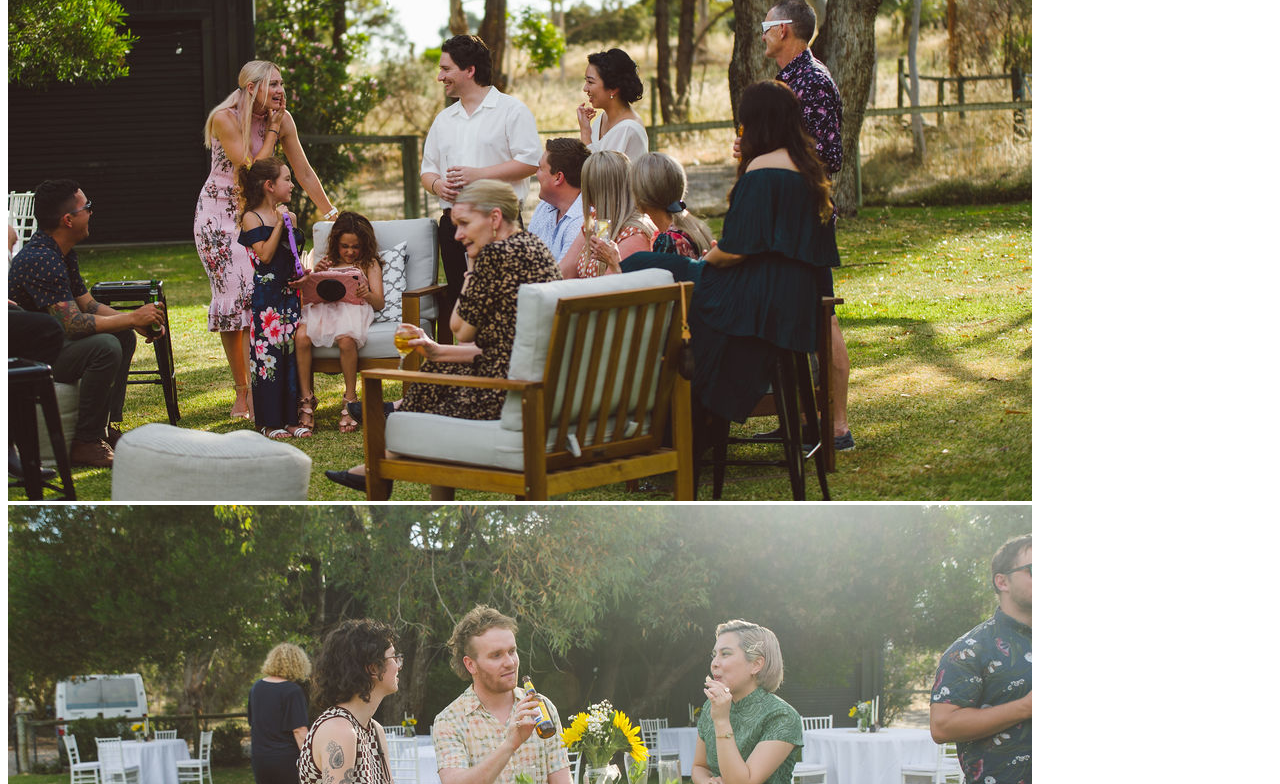
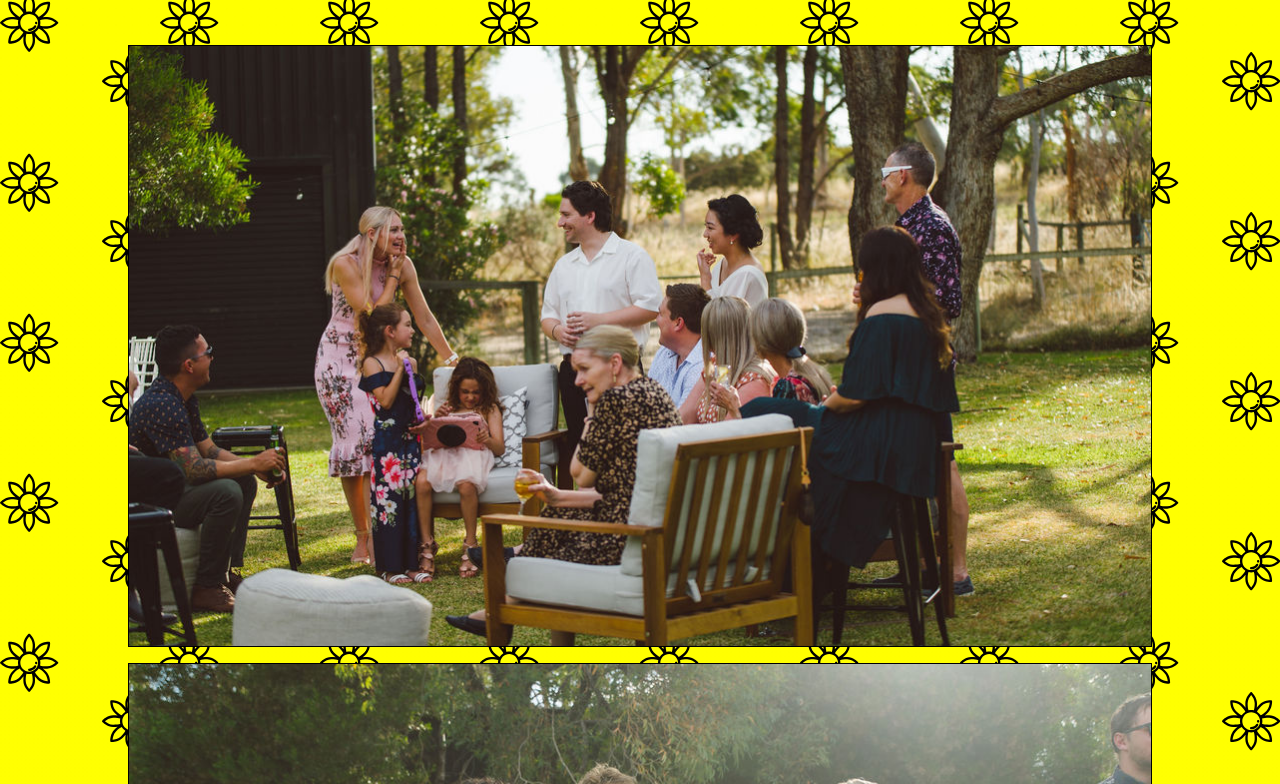
Before and after one commit to joshron/Reception2021, a plain HTML site: page index.html in a window 1280 px wide. Shown: the part 108-892 px from the top of the page. Drawn offline with Linux system fonts and the light colour scheme.

Commit message:
Finished background

```diff
--- a/index.html
+++ b/index.html
@@ -5,10 +5,14 @@
   <meta http-equiv="X-UA-Compatible" content="IE=edge">
   <meta name="viewport" content="width=device-width, initial-scale=1.0">
   <title>Photo website</title>
+  <link rel="stylesheet" href="style.css">
 </head>
 <body>
-  <div id="image-container">
-    <!-- <img src="image1.jpg" alt="some photo"> -->
+  <div id="main-container">
+    <header>
+      <h1>Izumi & Josh Reception 2021</h1>
+    </header>
+    <div id="image-container"></div>
   </div>
   <script src="main.js"></script>
 </body>
--- a/main.js
+++ b/main.js
@@ -4,5 +4,6 @@ for (let i=1; i <= 151; i++) {
   let image = document.createElement('img');
   image.src = `images/izumijoshreception${i}.jpg`;
   image.loading = 'lazy';
+  image.className = 'gallery-image';
   container.appendChild(image);
 }
--- /dev/null
+++ b/style.css
@@ -0,0 +1,33 @@
+* {
+    margin: 0;
+    padding: 0;
+    box-sizing: border-box;
+}
+#main-container {
+    display: flex;
+    flex-direction: column;
+    align-items: center;
+    background-image: url("sunflower_spaced.svg"), linear-gradient(yellow, wheat);
+    background-size: 10rem;
+    background-attachment: fixed;
+    background-repeat: repeat;
+}
+header {
+    background: white;
+    margin: 2rem;
+    padding: 1rem;
+    font-family: sans-serif;
+    text-align: center;
+    border: 2px solid black;
+}
+#image-container {
+    width: 100%;
+    display: flex;
+    flex-direction: column;
+    align-items: center;
+}
+.gallery-image {
+    width: 80vw;
+    margin-top: 1rem;
+    border: 1px solid black;
+}
```
Also changed, not shown: sunflower.svg (added), sunflower_spaced.svg (added), 1 other file.
